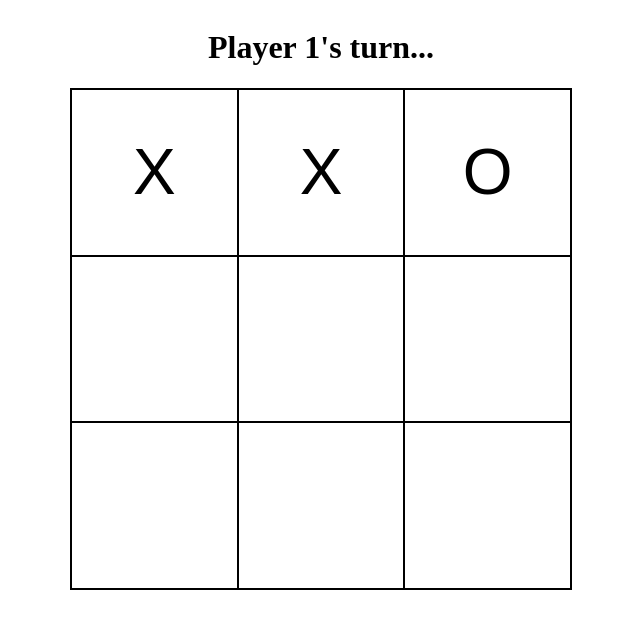
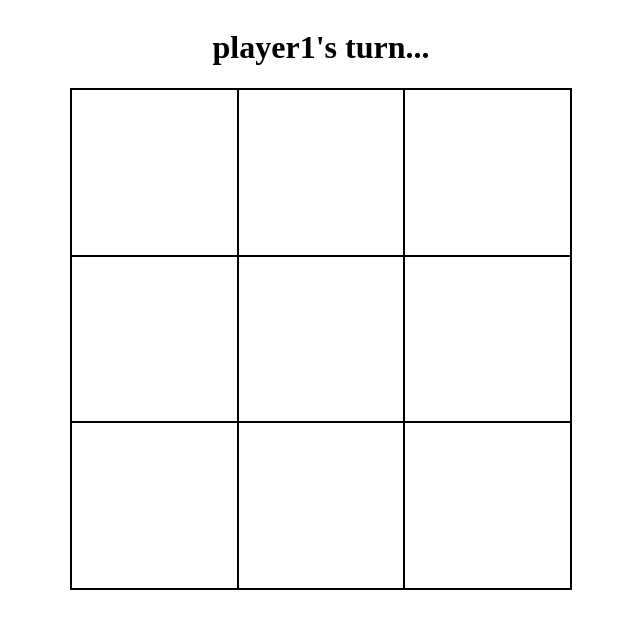
Before and after one commit to sej104/tic-tac-toe, a plain HTML site: page index.html in a window 1280 px wide. Shown: the whole page, without its empty margins (319-959 px from the left). Drawn offline with Linux system fonts and the light colour scheme.

Commit message:
Display contents of the game board onto screen

```diff
--- a/index.html
+++ b/index.html
@@ -9,17 +9,7 @@
     <body>
         <div class="container">
             <h1 class="turn">Player 1's turn...</h1>
-            <div class="board">
-                <button class="cell">X</button>
-                <button class="cell">X</button>
-                <button class="cell">O</button>
-                <button class="cell"></button>
-                <button class="cell"></button>
-                <button class="cell"></button>
-                <button class="cell"></button>
-                <button class="cell"></button>
-                <button class="cell"></button>
-            </div>
+            <div class="board"></div>
         </div>
         <script src="./script.js"></script>
     </body>
--- a/script.js
+++ b/script.js
@@ -143,9 +143,40 @@ function GameController() {
         printNewRound();
     }
 
+    function getActivePlayer() {
+        return activePlayer;
+    }
+
     printNewRound();
 
-    return {playRound};
+    return {playRound, getBoard: board.getBoard, getActivePlayer};
 }
 
-const game = GameController();
+function ScreenController() {
+    const game = GameController();
+    const boardDiv = document.querySelector('.board');
+    const turnDiv = document.querySelector('.turn');
+
+    function updateScreen() {
+        const board = game.getBoard();
+        const activePlayer = game.getActivePlayer().name;
+
+        boardDiv.textContent = "";
+        turnDiv.textContent = `${activePlayer}'s turn...`;
+
+        for (let row = 0; row < board.length; row++) {
+            for (let col = 0; col < board.length; col++) {
+                const cellButton = document.createElement('button');
+                cellButton.textContent = board[row][col];
+                cellButton.classList.add('cell');
+                cellButton.dataset.row = row;
+                cellButton.dataset.column = col;
+                boardDiv.appendChild(cellButton);
+            }
+        }
+    }
+
+    updateScreen();
+}
+
+ScreenController();
```
